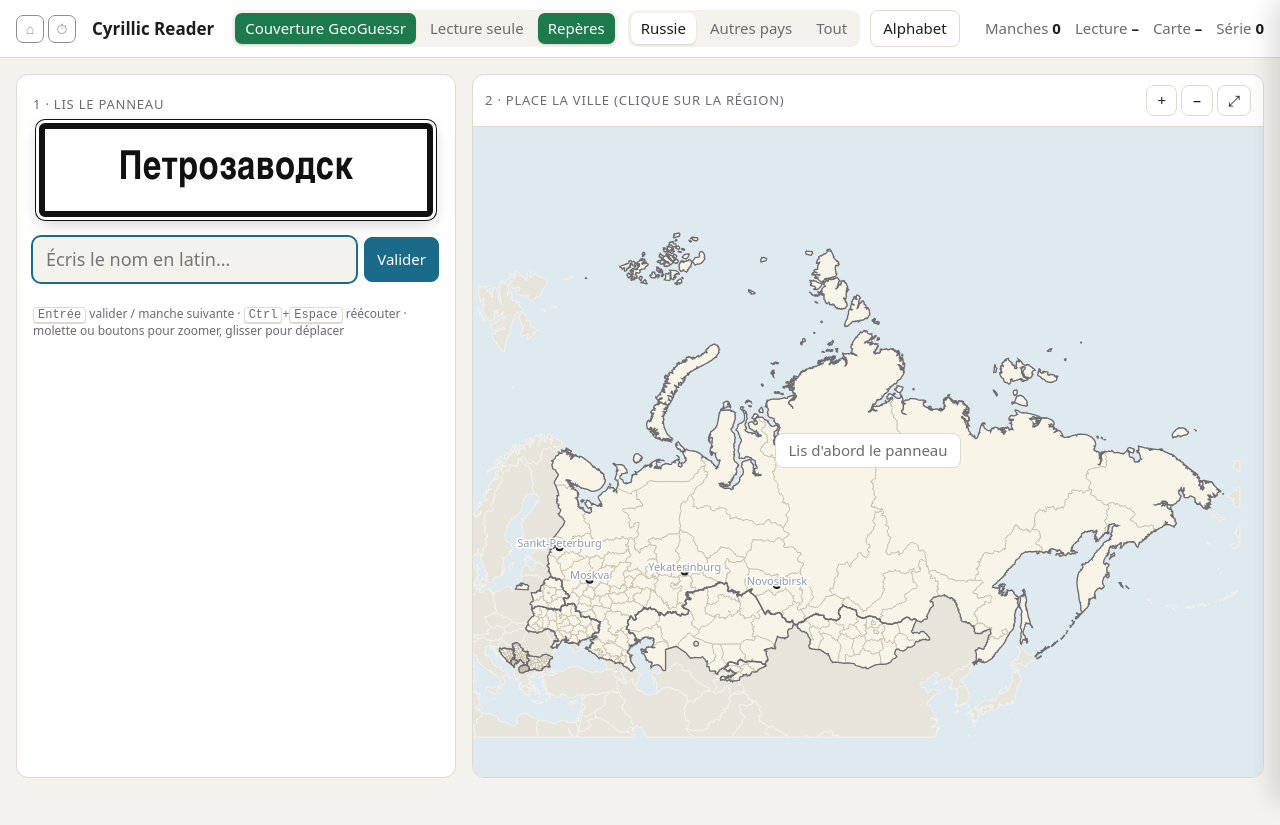
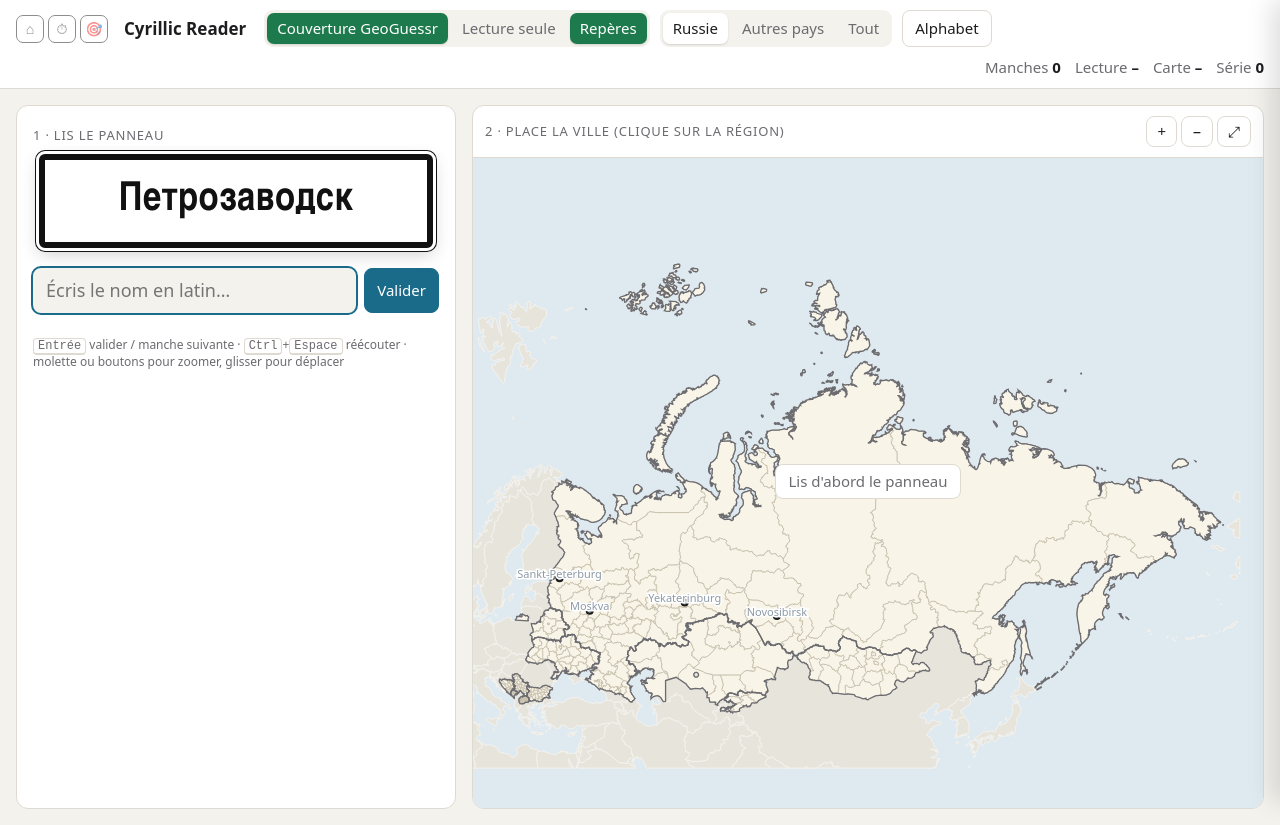
Before and after one commit to TGM-hub/russian-pannels-learning, a plain HTML site: page index.html in a window 1280 px wide. Before the commit the page ends 800 px from the top, so only its background shows below. Drawn offline with Linux system fonts and the light colour scheme.

Commit message:
Mise à jour 2026-10-30
Co-Authored-By: Claude Opus 5.5 <noreply@anthropic.com>

```diff
--- a/index.html
+++ b/index.html
@@ -88,12 +88,13 @@ kbd{font:12px ui-monospace,monospace;border:1px solid var(--line);border-bottom-
 .sign-lesson .dec{color:#1d7a4c;border-bottom:3px solid #1d7a4c;font-weight:700}
 .sign-lesson .nar{color:#a06a12;border-bottom:1px dashed #a06a12;font-weight:600}
 #opts button.on{background:#1d7a4c;color:#fff;border-color:#1d7a4c}
-.tgm-nav{display:inline-flex;gap:4px;align-items:center;margin-right:6px;flex:none}.tgm-nav a{display:inline-grid;place-items:center;width:28px;height:28px;border-radius:7px;border:1px solid currentColor;opacity:.5;color:inherit;text-decoration:none;font-size:14px;line-height:1}.tgm-nav a:hover,.tgm-nav a:focus-visible{opacity:1}
+.tgm-nav{display:inline-flex;gap:4px;align-items:center;margin-right:6px;flex:none}.tgm-nav>a{display:inline-grid;place-items:center;width:28px;height:28px;border-radius:7px;border:1px solid currentColor;opacity:.5;color:inherit;text-decoration:none;font-size:14px;line-height:1}.tgm-nav>a:hover,.tgm-nav>a:focus-visible{opacity:1}
+.tgm-maps{position:relative;display:inline-block}.tgm-maps>summary{list-style:none;display:inline-grid;place-items:center;width:28px;height:28px;border-radius:7px;border:1px solid currentColor;opacity:.5;cursor:pointer;font-size:14px;line-height:1}.tgm-maps>summary::-webkit-details-marker{display:none}.tgm-maps[open]>summary,.tgm-maps>summary:hover{opacity:1}.tgm-pop{position:absolute;top:34px;left:0;z-index:9999;width:min(360px,calc(100vw - 24px));background:#1b2229;color:#e8edf2;border:1px solid #3a4652;border-radius:10px;padding:10px 12px;box-shadow:0 8px 24px #0006;font:13px/1.35 system-ui,sans-serif;text-align:left}.tgm-pop b{display:block;font-size:13px;margin-bottom:6px}.tgm-pop a{display:inline;width:auto;height:auto;border:0;opacity:1;color:#e8edf2;text-decoration:none}.tgm-pop a:hover{color:#f2c94c}.tgm-pop li{display:flex;gap:8px;align-items:baseline;margin:4px 0}.tgm-pop ul{list-style:none;margin:0;padding:0}.tgm-pop .lv{flex:none;width:16px;text-align:center;font-size:11px;border:1px solid #4b5866;border-radius:3px;color:#9fb0bf}.tgm-pop .ml{margin-left:auto;flex:none;color:#9fb0bf;font-size:12px}
 </style>
 </head>
 <body>
 <header>
-<span class="tgm-nav"><a href="https://tgm-hub.github.io/Atlas/" title="Atlas">⌂</a><a href="https://tgm-hub.github.io/Atlas/daily.html" target="gg-daily" title="Révision du jour">⏱</a></span>
+<span class="tgm-nav"><a href="https://tgm-hub.github.io/Atlas/" title="Atlas">⌂</a><a href="https://tgm-hub.github.io/Atlas/daily.html" target="gg-daily" title="Révision du jour">⏱</a><details class="tgm-maps"><summary title="Maps LearnableMeta à jouer sur GeoGuessr">🎯</summary><div class="tgm-pop"><b>Maps LearnableMeta (GeoGuessr)</b><ul><li><span class="lv" title="avancé">A</span><a href="https://www.geoguessr.com/maps/67af2aa7df4bac71b8fd0351" target="_blank" rel="noopener">Learnable Russian City and Town Names ↗</a><a class="ml" href="https://learnablemeta.com/maps/67af2aa7df4bac71b8fd0351" target="_blank" rel="noopener">metas</a></li><li><span class="lv" title="débutant">B</span><a href="https://www.geoguessr.com/maps/6761c1b32c1e318ca1d7c664" target="_blank" rel="noopener">ALM - Unique European &amp; Slavic Letters ↗</a><a class="ml" href="https://learnablemeta.com/maps/6761c1b32c1e318ca1d7c664" target="_blank" rel="noopener">metas</a></li><li><span class="lv" title="débutant">B</span><a href="https://www.geoguessr.com/maps/6761bc925e7047f138a37031" target="_blank" rel="noopener">ALM - Unique &amp; Shared European &amp; Slavic Letters ↗</a><a class="ml" href="https://learnablemeta.com/maps/6761bc925e7047f138a37031" target="_blank" rel="noopener">metas</a></li></ul></div></details></span>
   <h1>Cyrillic Reader</h1>
   <div class="chips" id="opts">
     <button data-o="gg" title="Retire les pays sans couverture Street View officielle">Couverture GeoGuessr</button>
```
Also changed, not shown: 1 other file.
